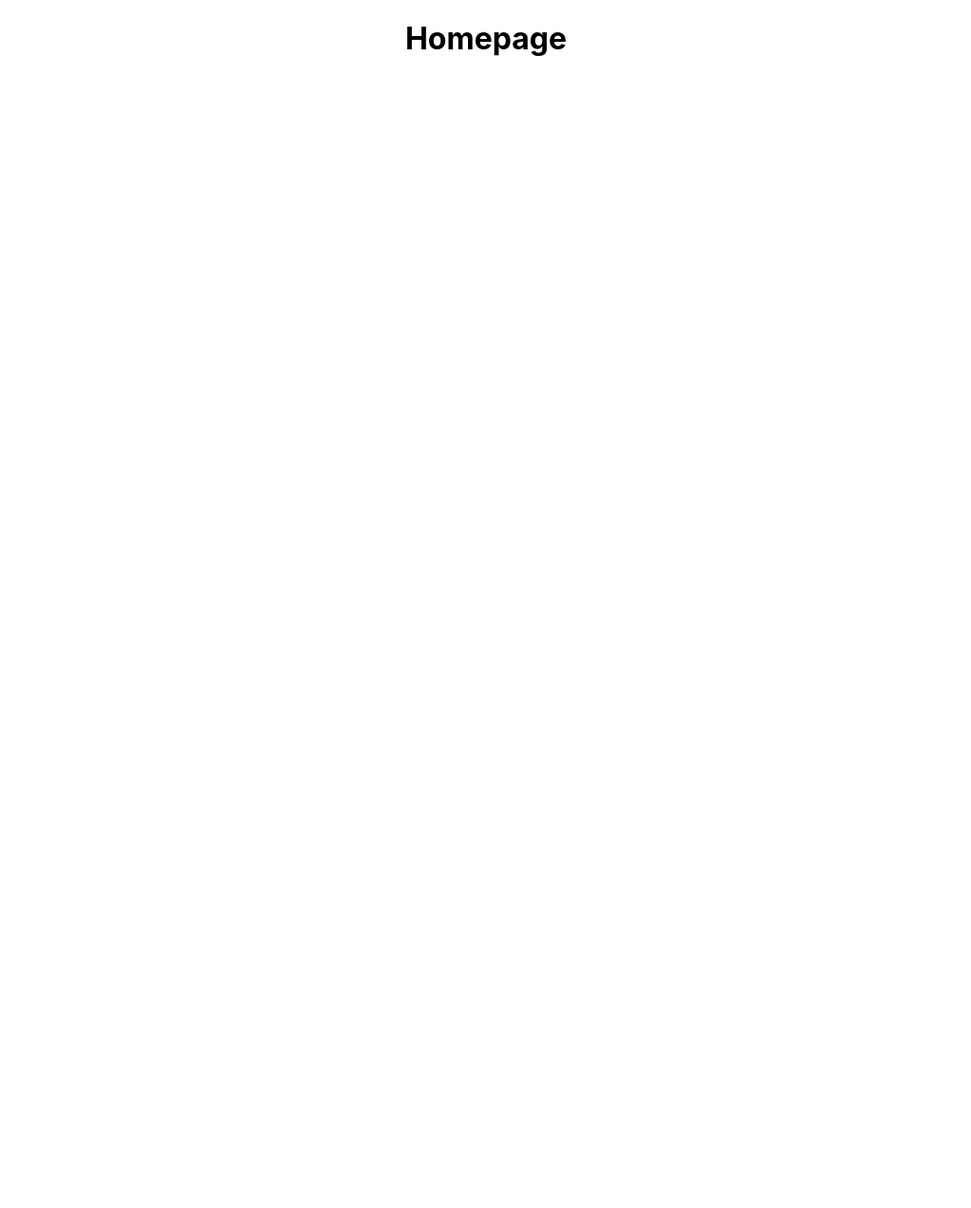
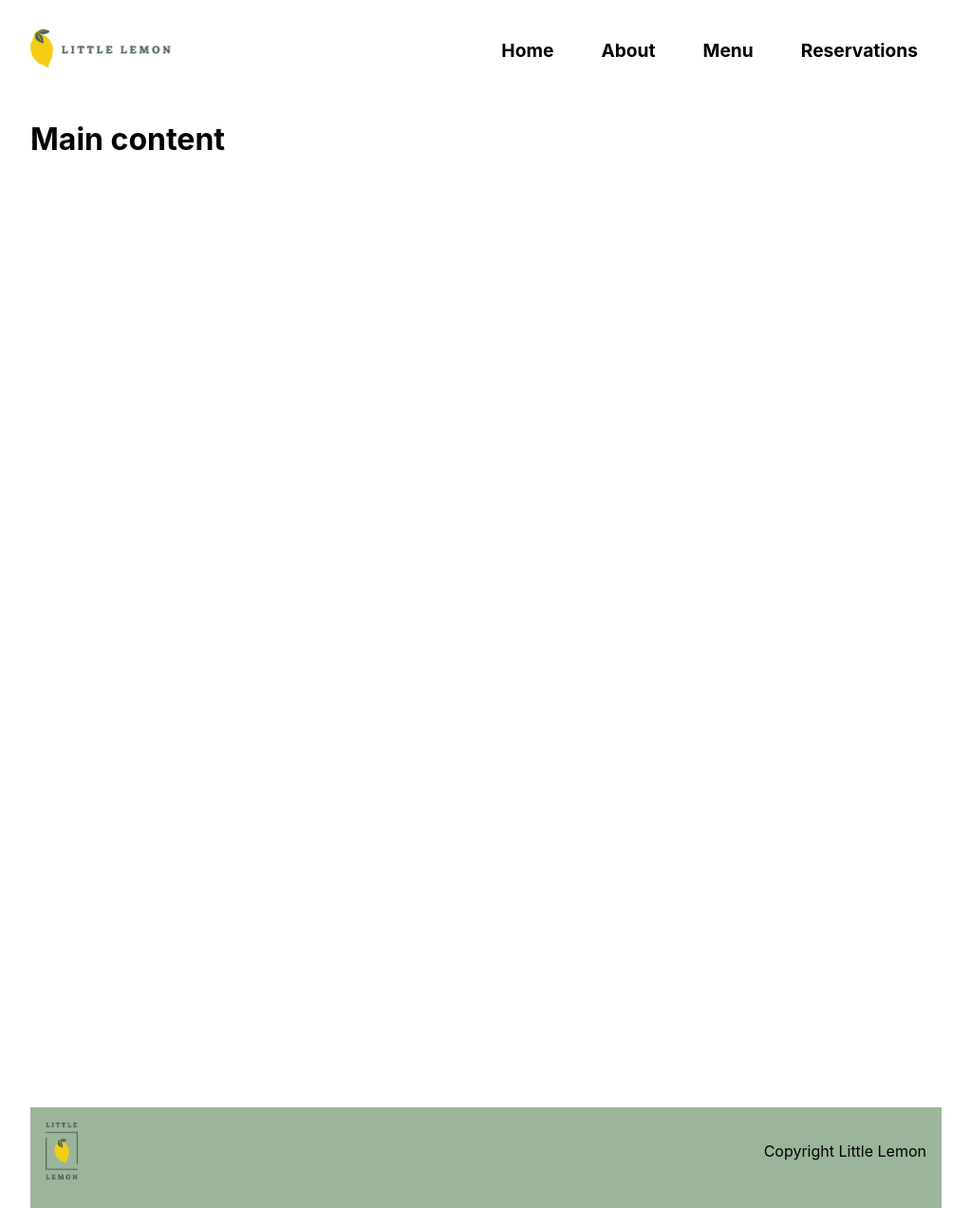
Before and after one commit to lorenzoromans/CapstoneProject-Coursera_meta_frontend_developer, a React (Create React App) app: page / in a window 1280 px wide. Shown: the whole page at 95% size, without its empty margins (128-1151 px from the left). Before the commit the page ends 800 px from the top, so only its background shows below. Built offline with nearby package versions, Linux system fonts and the light colour scheme.

Commit message:
Implemented navbar and footer

```diff
--- a/src/App.css
+++ b/src/App.css
@@ -1,38 +1,58 @@
 .App {
-  text-align: center;
+  display:grid;
+  grid-template-rows: 1fr 10fr 1fr;
+  padding-left: 10rem;
+  padding-right: 10rem;
 }
 
-.App-logo {
-  height: 40vmin;
-  pointer-events: none;
+.site-header{
+  display: grid;
+  grid-template-columns: 1fr 4fr;
+  align-items: center;
 }
 
-@media (prefers-reduced-motion: no-preference) {
-  .App-logo {
-    animation: App-logo-spin infinite 20s linear;
-  }
+nav ul {
+  list-style: none;
+  text-align: right;
+
 }
 
-.App-header {
-  background-color: #282c34;
-  min-height: 100vh;
-  display: flex;
-  flex-direction: column;
-  align-items: center;
-  justify-content: center;
-  font-size: calc(10px + 2vmin);
-  color: white;
+nav ul li a {
+  display: inline-block;
+  padding: 25px;
+  /* margin: 25px; */
+  text-decoration: none;
+  color: rgb(0, 0, 0);
+  font-weight: bold;
+  font-size: 1.2rem;
 }
 
-.App-link {
-  color: #61dafb;
+nav ul li a:hover {
+  color: #fff;
+  background-color: rgba(47, 99, 44, 0.63);
+  border-radius: 15px;
+
 }
 
-@keyframes App-logo-spin {
-  from {
-    transform: rotate(0deg);
-  }
-  to {
-    transform: rotate(360deg);
-  }
+nav li {
+  display: inline-block;
 }
+
+.footer-logo {
+  display: block;
+  max-height: 60px;
+  max-width: 100%;
+  width: auto;
+  object-fit: contain;
+}
+
+.site-footer {
+  background-color: rgba(47, 99, 44, 0.473);
+}
+
+.footer-content {
+  display: flex;
+  align-items: center;
+  justify-content: space-between;
+  padding: 1rem;
+}
--- a/src/App.js
+++ b/src/App.js
@@ -1,9 +1,14 @@
 import './App.css';
+import Navbar from './components/Navbar';
+import Main from './components/Main';
+import Footer from './components/Footer';
 
 function App() {
   return (
     <div className="App">
-      <h1>Homepage</h1>
+      <Navbar />
+      <Main />
+      <Footer />
     </div>
   );
 }
--- /dev/null
+++ b/src/components/Footer.js
@@ -0,0 +1,16 @@
+import logoImg from "./../assets/logoFooter.png";
+
+const Footer = () => {
+    return (
+        <footer className="site-footer">
+            <div className="footer-content">
+                <div>
+                    <img className="footer-logo" src={logoImg} alt="Little lemon logo" />
+                </div>
+                <p>Copyright Little Lemon</p>
+            </div>
+        </footer>
+    );
+};
+
+export default Footer;
--- /dev/null
+++ b/src/components/Main.js
@@ -0,0 +1,9 @@
+const Main = () => {
+    return (
+        <main className="main-content">
+            <h1>Main content</h1>
+        </main>
+    );
+};
+
+export default Main;
--- /dev/null
+++ b/src/components/Navbar.js
@@ -0,0 +1,21 @@
+import logoImg from "./../assets/Logo.svg";
+
+const Navbar = () => {
+    return (
+        <header className="site-header">
+            <div>
+                <img src={logoImg} alt="Little lemon logo" />
+            </div>
+            <nav aria-label="Navbar">
+                <ul>
+                    <li><a href="/">Home</a></li>
+                    <li><a href="/about">About</a></li>
+                    <li><a href="/menu">Menu</a></li>
+                    <li><a href="/reservations">Reservations</a></li>
+                </ul>
+            </nav>
+        </header>
+    );
+};
+
+export default Navbar;
```
Also changed, not shown: src/assets/Logo.svg (added), src/assets/logoFooter.png (added).
